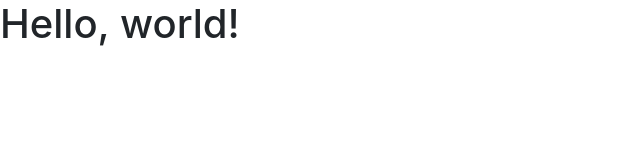
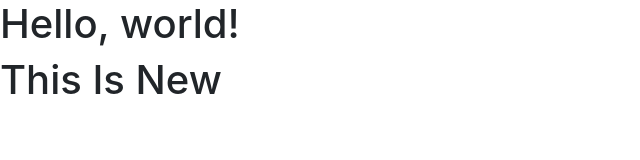
Before and after one commit to emra-git/emra-uhf.github.io, a plain HTML site: page index.html in a window 1280 px wide. Shown: the whole page, without its empty margins (0-640 px from the left). Drawn offline with nearby package versions, Linux system fonts and the light colour scheme.

Commit message:
Update index.html

```diff
--- a/index.html
+++ b/index.html
@@ -12,6 +12,7 @@
   </head>
   <body>
     <h1>Hello, world!</h1>
+    <h1>This Is New</h1>
 
     <!-- Optional JavaScript -->
     <!-- jQuery first, then Popper.js, then Bootstrap JS -->
```
